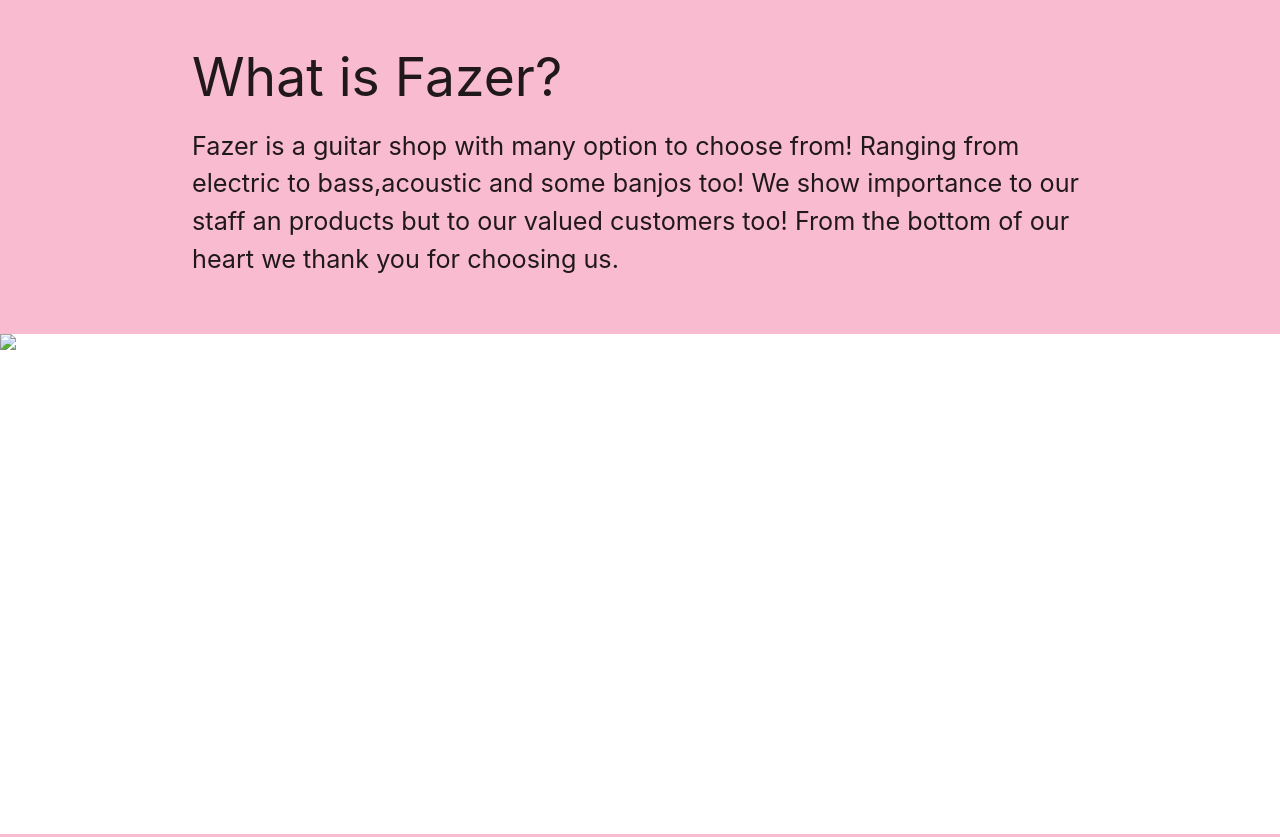
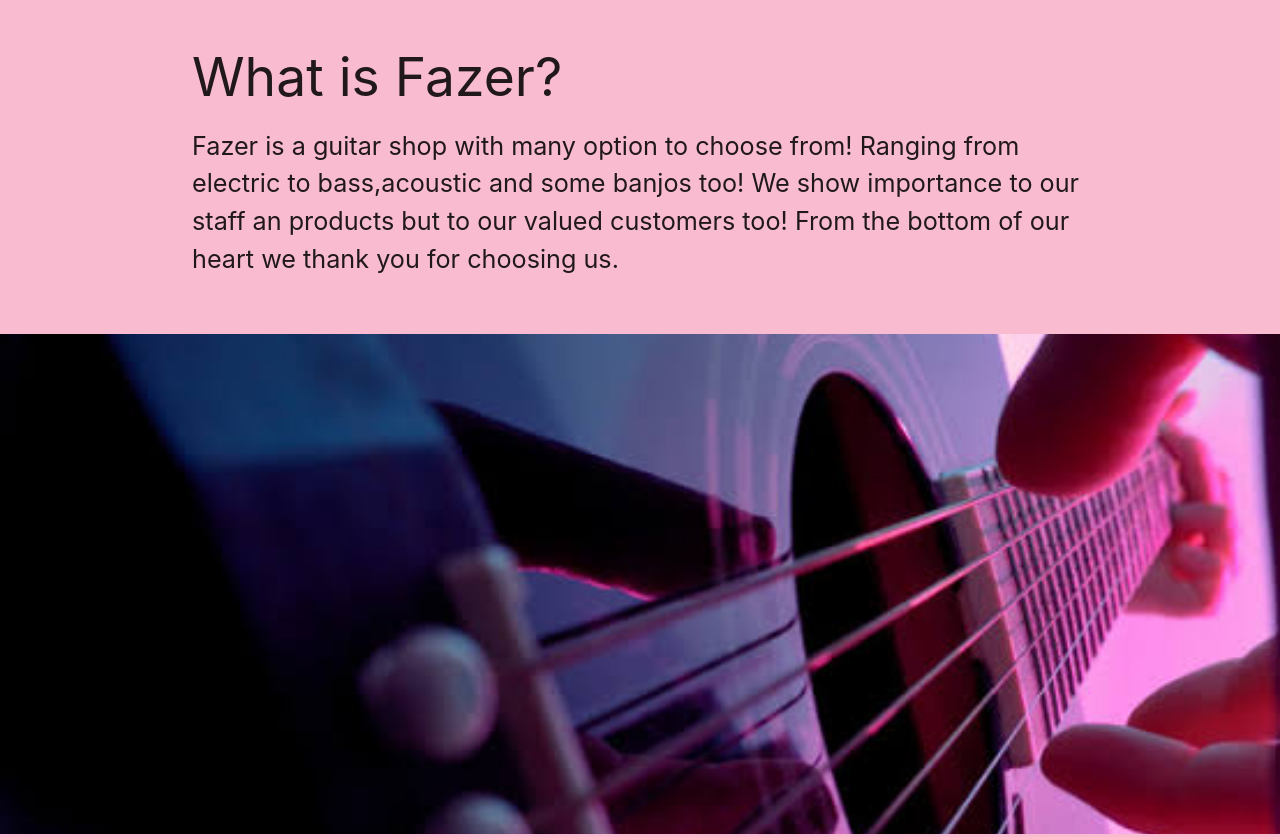
Before and after one commit to RedobladoJ/Redoblado-testG9_Portfolio-Hosanna.github.io, a plain HTML site: page index.html in a window 1280 px wide. Shown: the part 567-1404 px from the top of the page. Drawn offline with nearby package versions, Linux system fonts and the light colour scheme.

Commit message:
Update index.html

```diff
--- a/index.html
+++ b/index.html
@@ -35,7 +35,7 @@ href="https://cdnjs.cloudflare.com/ajax/libs/materialize/1.0.0/css/materialize.m
 <li><a href="About us"><i class="fa-solid fa-magnifying-glass"></i>About us</a></li> <li><a href="Contact us"><i class="fa-solid fa-phone"></i>Contact us</a></li>
 </ul>
 <div class="parallax-container">
-<div class="parallax"><img src="Guitar.jpg"></div>
+<div class="parallax"><img src="Guitar.jpeg"></div>
 
  </div>
 
@@ -61,7 +61,7 @@ Narrow', Arial, sans-serif;"><h2>What is Fazer?</h2>
 </div>
 
 <div class="parallax-container">
-<div class="parallax"><img src="Guitar2.jpg"></div> </div>
+<div class="parallax"><img src="Guitar2.jpeg"></div> </div>
 <div class="section #f8bbd0 pink lighten-4 "> <div class="container">
 <div class="row">
 <div class="col l6 s12">
@@ -115,7 +115,7 @@ Narrow', Arial, sans-serif;"><h2>What is Fazer?</h2>
           </div>
 
                  <div class="parallax-container"
-                 ><img src="Guitar3.jpg"></div>
+                 ><img src="Guitar3.jpeg"></div>
 
 
 
```
